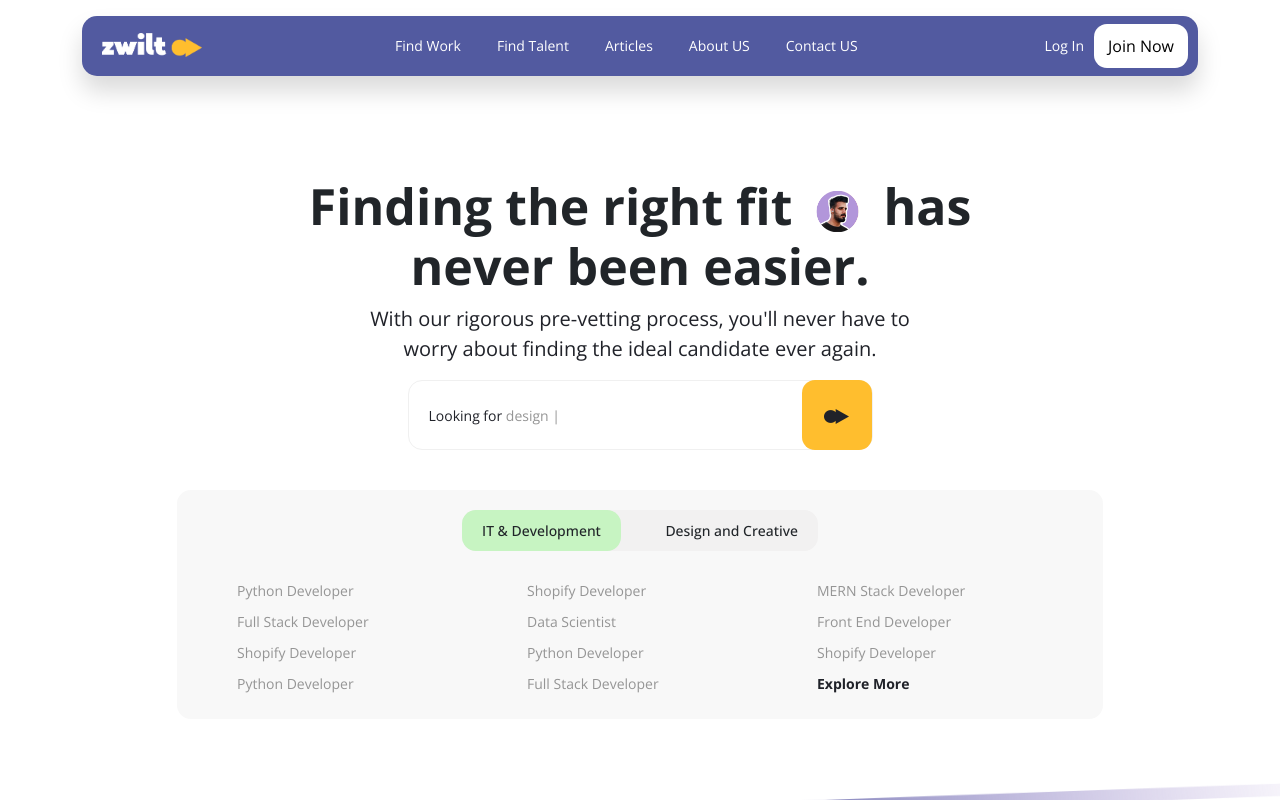
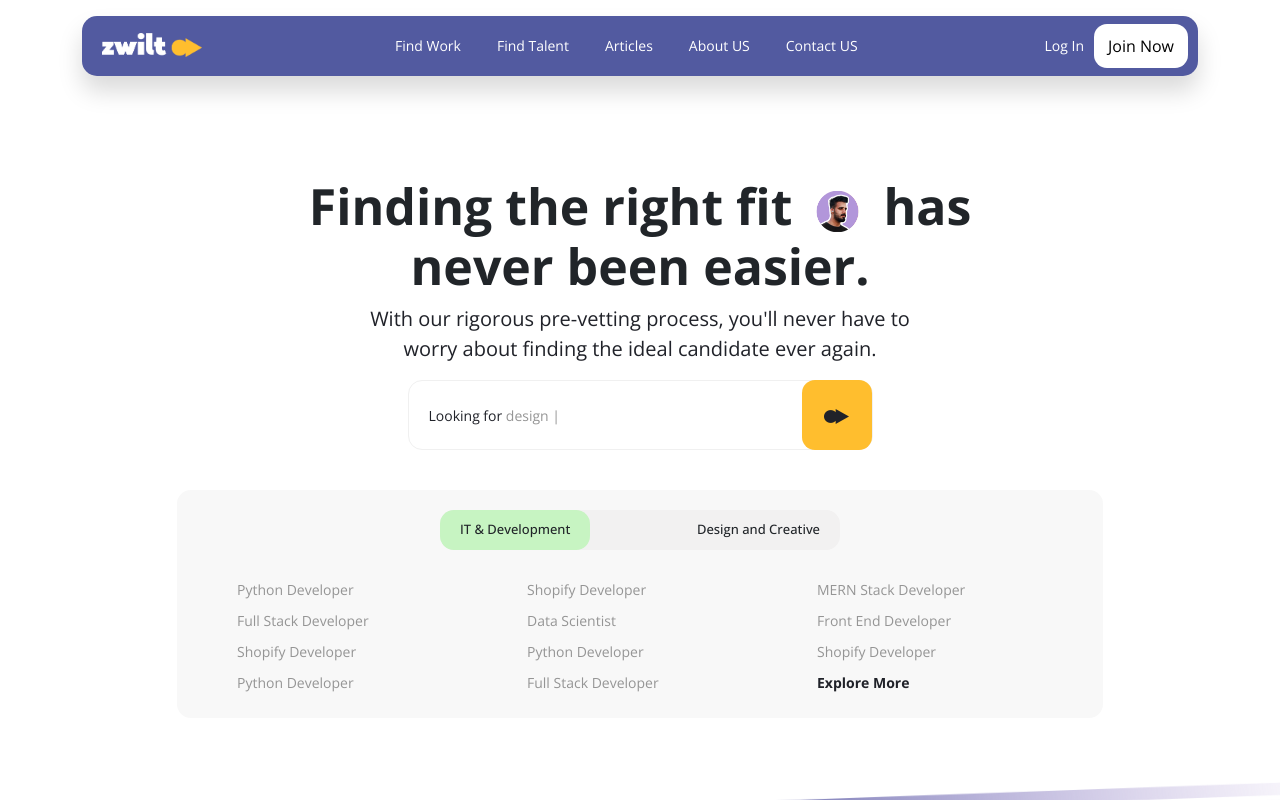
Before and after one commit to TISWHORDweb/Zwilt, a React (Create React App) app: page / in a window 1280 px wide. Shown: the top 800 px of the page. Built offline with nearby package versions, Linux system fonts and the light colour scheme; a web font is replaced by a local one.

Commit message:
Design updates

```diff
--- a/src/Pages/Home/Banner.js
+++ b/src/Pages/Home/Banner.js
@@ -29,12 +29,12 @@ function Banner() {
                         <div className="col-md-10">
                             <div className="jobs">
                                 <center>
-                                    <div className="col-md-5">
+                                    {/* <div className="col-md-5"> */}
                                         <div className="top mb-4">
                                             <span className='active'>IT & Development</span>
                                             <span>Design and Creative</span>
                                         </div>
-                                    </div>
+                                    {/* </div> */}
                                 </center>
                                 <div className="list">
                                     <div className="row">
--- a/src/Styles/style.css
+++ b/src/Styles/style.css
@@ -115,12 +115,13 @@
   display: flex;
   justify-content: center;
   margin: 0 15px;
+  width: 400px;
   align-items: center;
   justify-content: space-between;
   border-radius: 14px;
 }
 .jobs .top span {
-  font-size: 14px !important;
+  font-size: 13px !important;
   padding: 10px 20px;
   font-weight: 500;
 }
@@ -518,6 +519,9 @@
   .secondsearch {
     display: block;
   }
+  .jobs .top {
+    width: 300px;
+  }
   .jobs .top span {
     font-size: 12px !important;
   }
```
